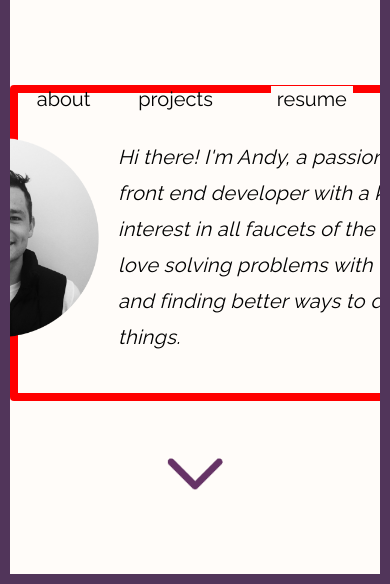
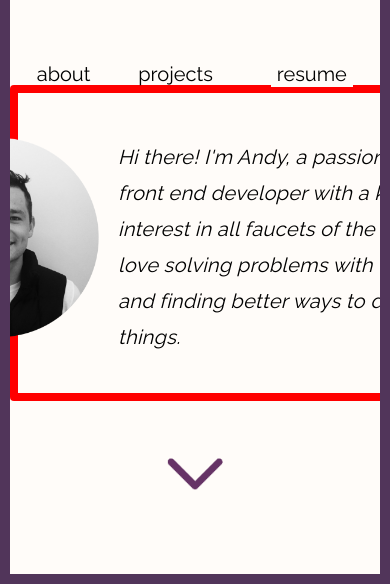
Before and after one commit to andthomas/portfolio, a plain HTML site: page index.html in a window 390 px wide. Shown: the part 260-844 px from the top of the page. Drawn offline with Linux system fonts and the light colour scheme.

Commit message:
fixed padding on menu

```diff
--- a/css/master.css
+++ b/css/master.css
@@ -54,7 +54,7 @@ table {
 }
 
 td {
-  padding-top: 30px;
+  padding-top: 3%;
   padding-left: 30px;
   padding-right: 30px;
   font-size: 20px;
@@ -327,7 +327,7 @@ li {
   }
 
   td {
-    padding-top: 50px;
+    padding-top: 5%;
     padding-left: 0px;
     padding-right: 0px;
     font-size: 20px;
```
